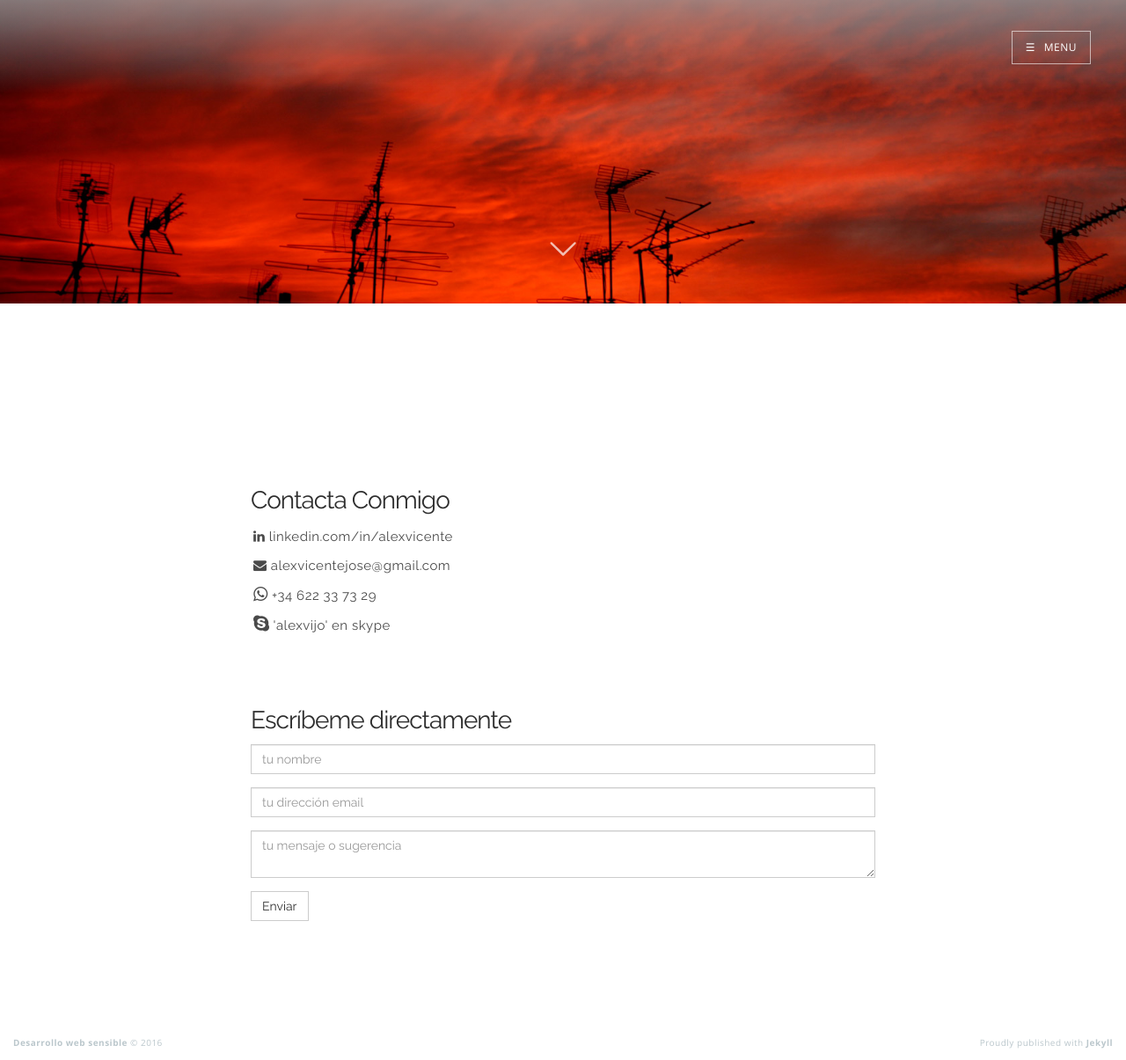
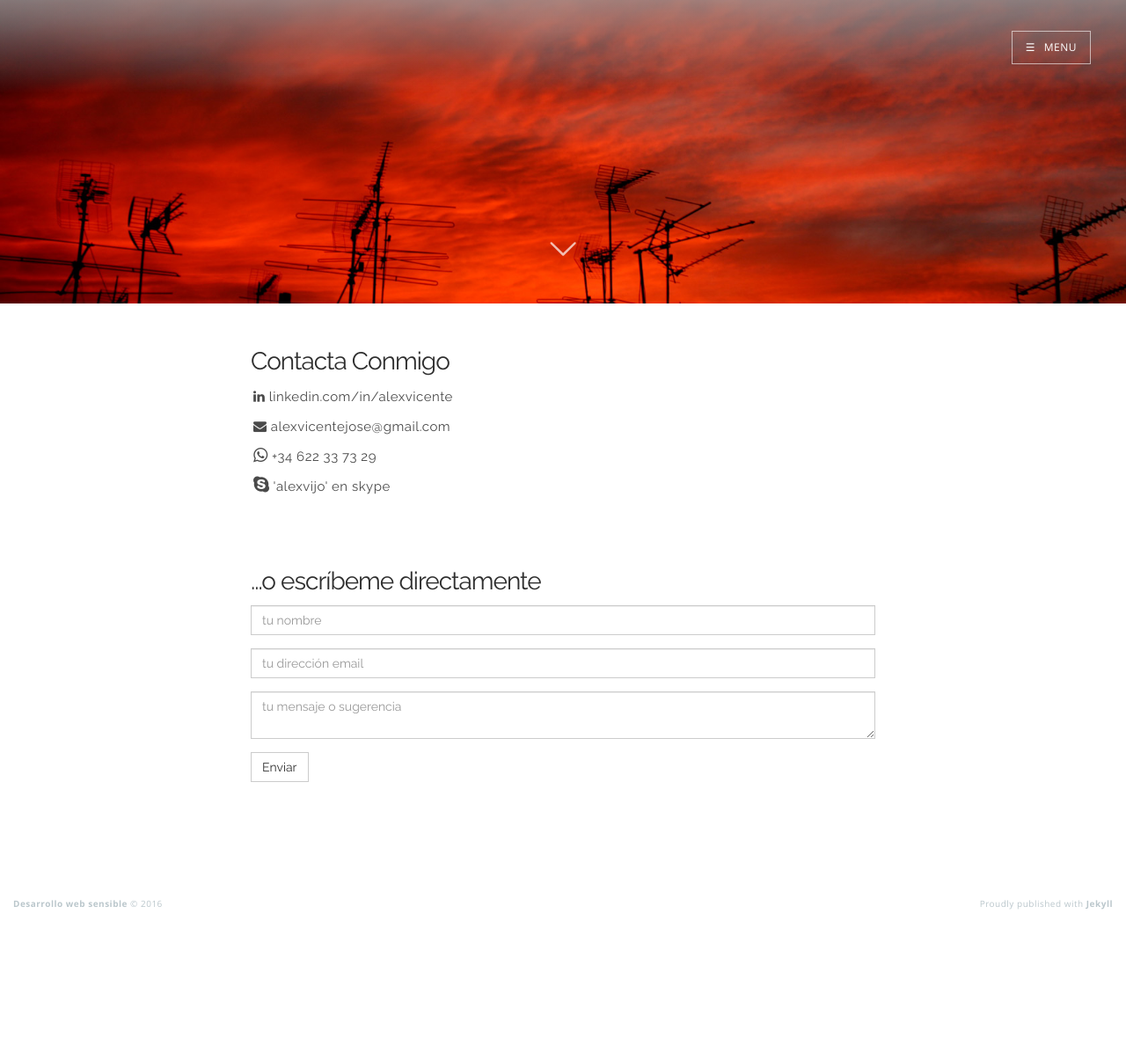
Before and after one commit to alexvijo/alexvijo.github.io, a Jekyll site: the page built from contacta.md, in a window 1280 px wide. Shown: the whole page at 88% size. Built offline with Jekyll 4.4.1, drawn with Linux system fonts in a browser that asks for light colours; nearby versions of some CDN libraries; after the commit the page ends 1047 px from its top, so only the background shows below that.

Commit message:
Update contacta.md

```diff
--- a/contacta.md
+++ b/contacta.md
@@ -6,28 +6,6 @@
 permalink: /contacta/
 group: "navigation"
 ---
-
-<svg id="radar-circle">
-  <circle cx="50%" cy="50%" r="0" fill-opacity="0" stroke="white" stroke-width="16px" stroke-opacity="0.4">
-    <animate attributeName="r" from="0" to="1220" dur="6s" repeatCount="indefinite" begin="0.25s" />
-  </circle>
-
-  <circle cx="50%" cy="50%" r="0" fill-opacity="0" stroke="white" stroke-width="12px" stroke-opacity="0.4">
-    <animate attributeName="r" from="0" to="1220" dur="6s" repeatCount="indefinite" begin="1.25s" />
-  </circle>
-
-  <circle cx="50%" cy="50%" r="0" fill-opacity="0" stroke="white" stroke-width="8px" stroke-opacity="0.4">
-    <animate attributeName="r" from="0" to="1220" dur="6s" repeatCount="indefinite" begin="2.25s" />
-  </circle>
-
-  <circle cx="50%" cy="50%" r="0" fill-opacity="0" stroke="white" stroke-width="4px" stroke-opacity="0.4">
-    <animate attributeName="r" from="0" to="1220" dur="6s" repeatCount="indefinite" begin="3.25s" />
-  </circle>
-
-  <circle cx="50%" cy="50%" r="0" fill-opacity="0" stroke="white" stroke-width="2px" stroke-opacity="0.4">
-    <animate attributeName="r" from="0" to="1220" dur="6s" repeatCount="indefinite" begin="4.25s" />
-  </circle>
-</svg>
 
 <h2>Contacta Conmigo<br></h2>
 
@@ -40,7 +18,7 @@
 
 <br>
 
-<h2 class="">Escríbeme directamente</h2>
+<h2 class="">...o escríbeme directamente</h2>
 
 <div class="show-form">
 <form method="POST" action="http://formspree.io/alexvicentejose@gmail.com">
```
